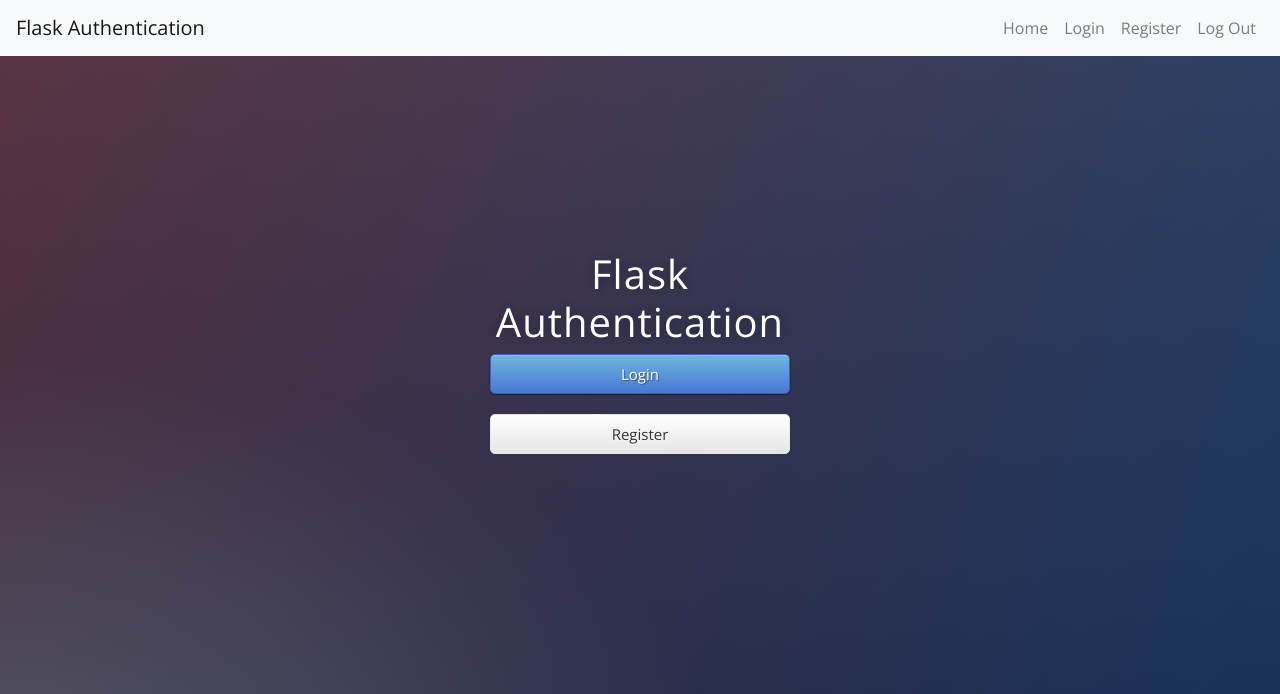
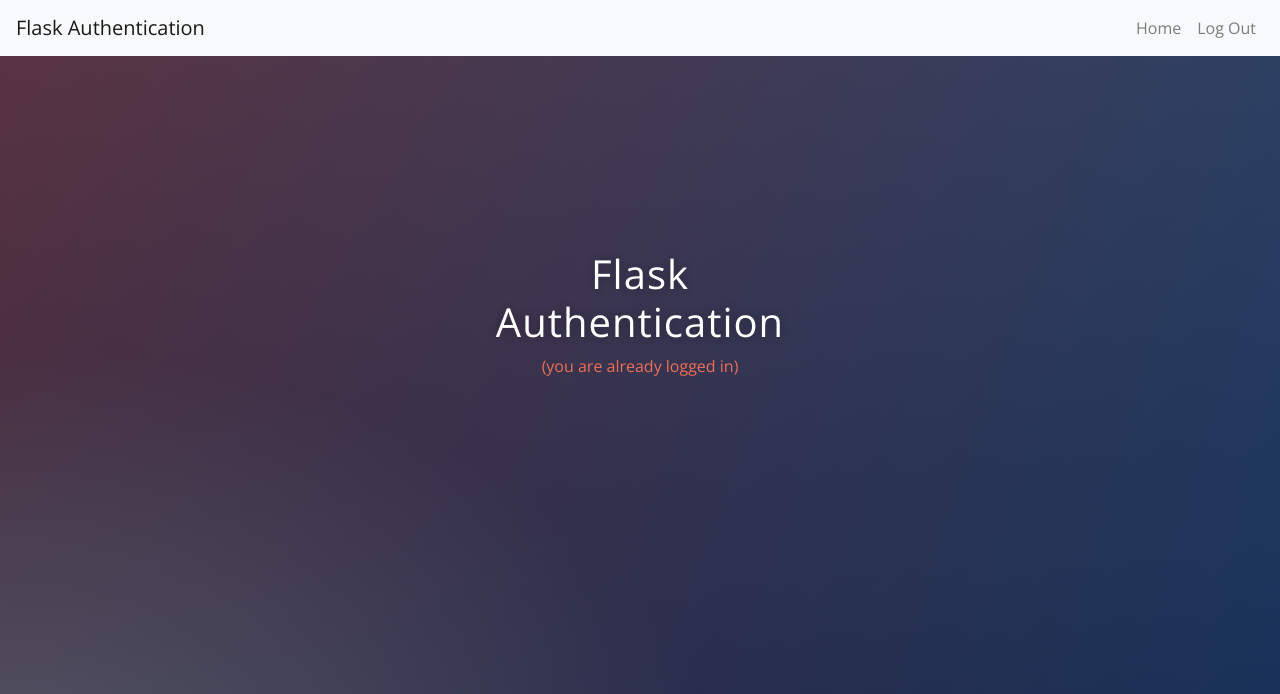
Before and after one commit to Greenhunk/User-loginpage-Flask-authentication, a Flask app: page / in a window 1280 px wide. Shown: the top 694 px of the page. Run offline with Flask 3, Linux system fonts and the light colour scheme; a user stored in the database is signed in; some libraries are stand-ins or nearby versions.

Commit message:
added functions to check if the user is logged in or not. if logged in then certain tags (login, register) will not show

```diff
--- a/main.py
+++ b/main.py
@@ -40,7 +40,7 @@ def load_user(user_id):
 
 @app.route('/')
 def home():
-    return render_template("index.html")
+    return render_template("index.html", logged_in=current_user.is_authenticated)
 
 
 @app.route('/register', methods= ["POST", "GET"])
@@ -59,7 +59,7 @@ def register():
             db.session.add(new_user)
             db.session.commit()
             return render_template("secrets.html", name = request.form.get("name"))
-    return render_template("register.html")
+    return render_template("register.html", logged_in=current_user.is_authenticated)
 
 
 @app.route('/login', methods=["GET", "POST"])
@@ -76,7 +76,7 @@ def login():
         else:
             flash("Invalid email. Please try again.", "danger")
 
-    return render_template("login.html")
+    return render_template("login.html", logged_in=current_user.is_authenticated)
 
 
 @app.route('/secrets')
--- a/templates/index.html
+++ b/templates/index.html
@@ -3,7 +3,7 @@
 
 <div class="box">
   <h1>Flask Authentication</h1>
-  <!-- TODO: Hide the Login/Registration buttons for logged-in users -->
+  {% if not logged_in: %}
   <a href="{{ url_for('login') }}" class="btn btn-primary btn-block btn-large"
     >Login</a
   >
@@ -12,6 +12,9 @@
     class="btn btn-secondary btn-block btn-large"
     >Register</a
   >
+  {% else %}
+    <p> (you are already logged in) </p>
+  {% endif %}
 </div>
 
 {% endblock %}
```
